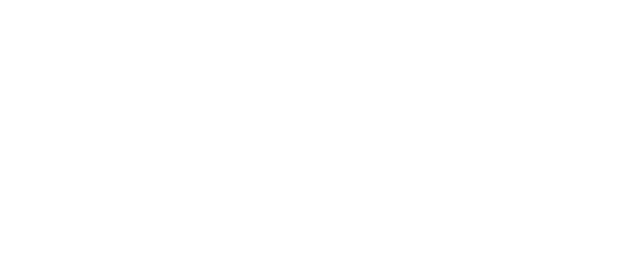
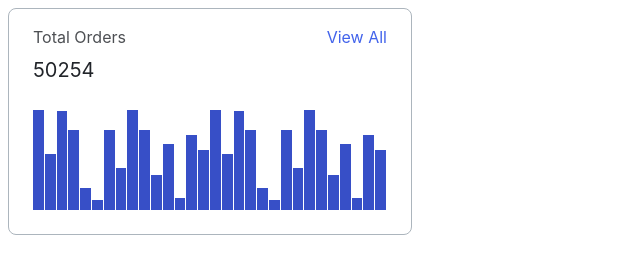
Before and after one commit to js-tasks-ru/htmlcss-20220519_gnessssa, a website: page 04-lection2/01-histogram/index.html in a window 1280 px wide. Shown: the whole page, without its empty margins (0-640 px from the left). Drawn offline with Linux system fonts and the light colour scheme.

Commit message:
histogram task

```diff
--- a/04-lection2/01-histogram/histogram.css
+++ b/04-lection2/01-histogram/histogram.css
@@ -0,0 +1,59 @@
+.histogram{
+    display:flex;
+    flex-direction: column;
+    height:185px;
+    width:354px;
+    border: 1px solid var(--grey-3);
+    border-radius: 8px;
+    justify-content: space-between;
+    padding: 16px 24px 24px;
+}
+
+.histogram__header{
+    display:grid;
+    grid-template-columns: 2fr 1fr;
+    grid-template-rows: 1fr 1fr;
+    gap: 6px;
+    font-family: 'Inter';
+    font-style: normal;
+    font-weight: 400;
+    font-size: 16px;
+    line-height: 24px;
+}
+
+.histogram__totalText{
+    grid-area: 1/1;
+    color: var(--black);
+    opacity: 0.8;
+}
+
+.histogram__totalNumber{
+    grid-area: 2/1;
+    font-size: 20px;
+    color: var(--black);
+    line-height: 26px;
+
+}
+
+.historam__viewAllLink{
+    grid-area: 1/3/2/3;
+    color:#4263EB;
+}
+
+
+.histogram__bar {
+    display: flex;
+    align-items: flex-end;
+    height: 100px;
+}
+
+
+.histogram__bar-column {
+    flex-grow: 1;
+    margin-right: 1px;
+    background-color: var(--blue);
+}
+
+.histogram__bar-column:hover {
+    background-color: var(--red);
+}
--- a/04-lection2/01-histogram/index.html
+++ b/04-lection2/01-histogram/index.html
@@ -6,6 +6,52 @@
         <link rel="stylesheet" href="./histogram.css">
     </head>
     <body>
+        <div class = "histogram">
+            <div class = "histogram__header">
+                <div class = "histogram__totalText">
+                    Total Orders
+                </div>
+                <div class = "histogram__totalNumber">
+                    50254
+                </div>
+                <div class = "historam__viewAllLink">
+                    View All
+                </div>
+            </div>
+            <div class = "histogram__bar">
+                <div class="histogram__bar-column" style="height: 100%"></div>
+                <div class="histogram__bar-column" style="height: 56%"></div>
+                <div class="histogram__bar-column" style="height: 99%"></div>
+                <div class="histogram__bar-column" style="height: 80%"></div>
+                <div class="histogram__bar-column" style="height: 22%"></div>
+                <div class="histogram__bar-column" style="height: 10%"></div>
+                <div class="histogram__bar-column" style="height: 80%"></div>
+                <div class="histogram__bar-column" style="height: 42%"></div>
+                <div class="histogram__bar-column" style="height: 100%"></div>
+                <div class="histogram__bar-column" style="height: 80%"></div>
+                <div class="histogram__bar-column" style="height: 35%"></div>
+                <div class="histogram__bar-column" style="height: 66%"></div>
+                <div class="histogram__bar-column" style="height: 12%"></div>
+                <div class="histogram__bar-column" style="height: 75%"></div>
+                <div class="histogram__bar-column" style="height: 60%"></div>
+                <div class="histogram__bar-column" style="height: 100%"></div>
+                <div class="histogram__bar-column" style="height: 56%"></div>
+                <div class="histogram__bar-column" style="height: 99%"></div>
+                <div class="histogram__bar-column" style="height: 80%"></div>
+                <div class="histogram__bar-column" style="height: 22%"></div>
+                <div class="histogram__bar-column" style="height: 10%"></div>
+                <div class="histogram__bar-column" style="height: 80%"></div>
+                <div class="histogram__bar-column" style="height: 42%"></div>
+                <div class="histogram__bar-column" style="height: 100%"></div>
+                <div class="histogram__bar-column" style="height: 80%"></div>
+                <div class="histogram__bar-column" style="height: 35%"></div>
+                <div class="histogram__bar-column" style="height: 66%"></div>
+                <div class="histogram__bar-column" style="height: 12%"></div>
+                <div class="histogram__bar-column" style="height: 75%"></div>
+                <div class="histogram__bar-column" style="height: 60%"></div>
+            </div>
+
+        </div>
 
     </body>
 </html>
--- a/assets/css/main.css
+++ b/assets/css/main.css
@@ -22,7 +22,3 @@
     --secondary-hover:#5028C6;
 
 }
-
-* {
-    font-family: 'Roboto', sans-serif;
-}
```
